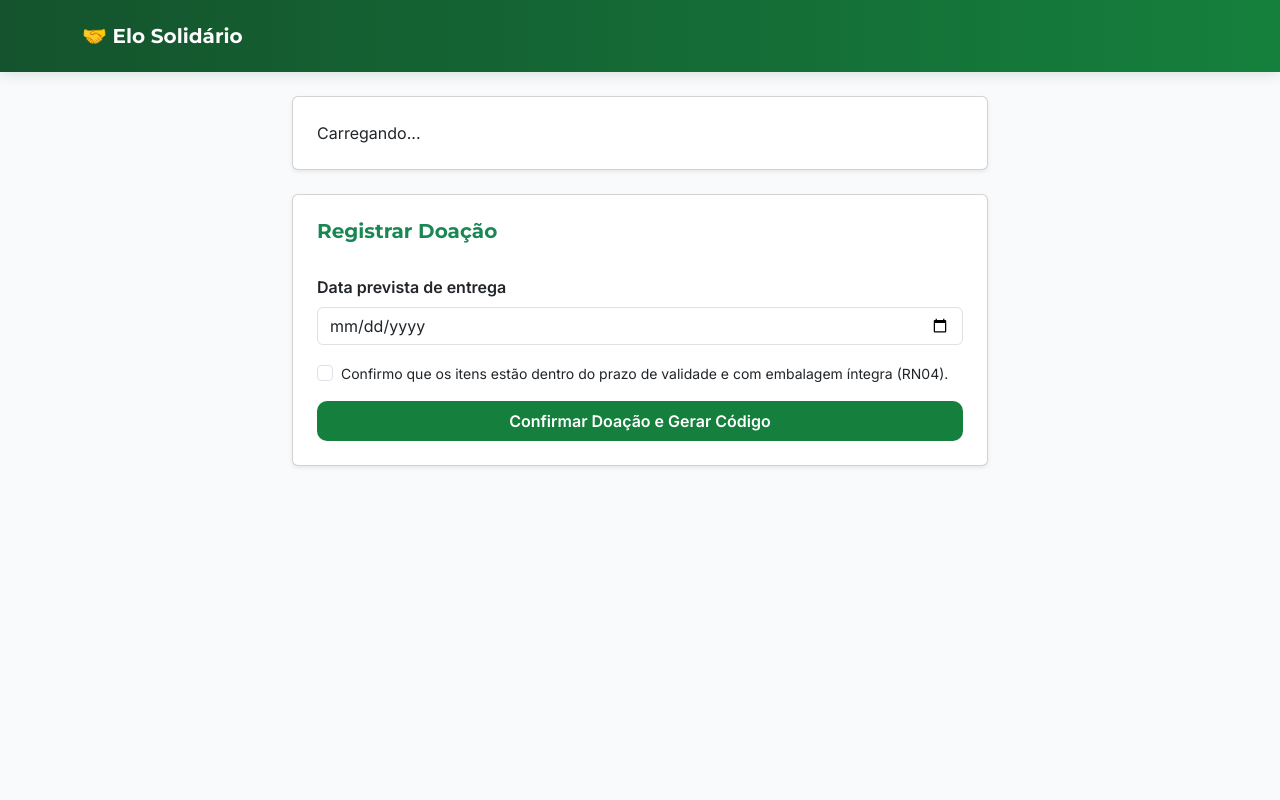
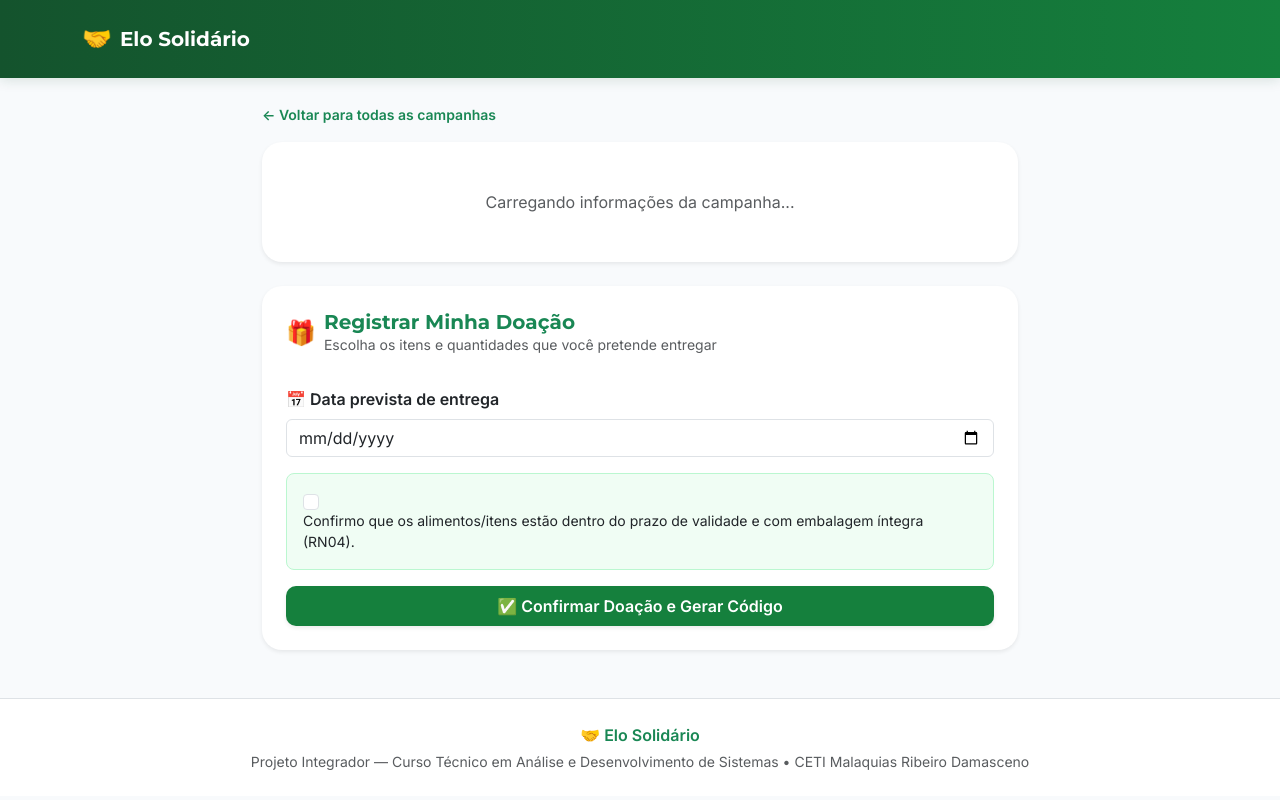
Before and after one commit to asdfjean91-coder/projeto_integrador_elo_solidario, a plain HTML site: page campanha.html in a window 1280 px wide. Drawn offline with nearby package versions, Linux system fonts and the light colour scheme; a script that the page names is missing.

Commit message:
Update campanha.html

```diff
--- a/campanha.html
+++ b/campanha.html
@@ -8,36 +8,61 @@
     <link rel="stylesheet" href="css/style.css">
 </head>
 <body>
-    <nav class="navbar navbar-dark navbar-elo py-3">
+    <nav class="navbar navbar-dark navbar-elo py-3 sticky-top">
         <div class="container">
-            <a class="navbar-brand fw-bold" href="index.html">🤝 Elo Solidário</a>
-            <div id="nav-acoes"></div>
+            <a class="navbar-brand fw-bold d-flex align-items-center gap-2" href="index.html">
+                <span class="fs-4">🤝</span>
+                <span>Elo Solidário</span>
+            </a>
+            <div id="nav-acoes" class="d-flex align-items-center"></div>
         </div>
     </nav>
 
-    <main class="container my-4" style="max-width: 720px;">
-        <div id="detalhe-campanha" class="card p-4 shadow-sm mb-4">Carregando...</div>
+    <main class="container my-4" style="max-width: 780px;">
+        <div class="mb-3">
+            <a href="index.html" class="text-decoration-none text-success fw-semibold small">← Voltar para todas as campanhas</a>
+        </div>
 
-        <form id="form-doacao" class="card p-4 shadow-sm">
-            <h2 class="h5 fw-bold text-success mb-3">Registrar Doação</h2>
+        <div id="detalhe-campanha" class="card border-0 p-4 shadow-sm mb-4" style="border-radius: 20px;">
+            <div class="text-center py-4 text-muted">Carregando informações da campanha...</div>
+        </div>
+
+        <form id="form-doacao" class="card border-0 p-4 shadow-sm" style="border-radius: 20px;">
+            <div class="d-flex align-items-center gap-2 mb-3">
+                <span class="fs-4">🎁</span>
+                <div>
+                    <h2 class="h5 fw-bold text-success mb-0">Registrar Minha Doação</h2>
+                    <p class="small text-muted mb-0">Escolha os itens e quantidades que você pretende entregar</p>
+                </div>
+            </div>
+
             <div id="alerta-doacao"></div>
             <div id="lista-itens-doar" class="mb-3"></div>
 
             <div class="mb-3">
-                <label for="data-prevista" class="form-label fw-semibold">Data prevista de entrega</label>
+                <label for="data-prevista" class="form-label fw-semibold">📅 Data prevista de entrega</label>
                 <input type="date" id="data-prevista" class="form-control" required>
             </div>
 
-            <div class="form-check mb-3">
-                <input class="form-check-input" type="checkbox" id="check-validade" required>
+            <div class="form-check p-3 rounded-3 mb-3" style="background-color: #f0fdf4; border: 1px solid #bbf7d0;">
+                <input class="form-check-input ms-0 me-2" type="checkbox" id="check-validade" required>
                 <label class="form-check-label small" for="check-validade">
-                    Confirmo que os itens estão dentro do prazo de validade e com embalagem íntegra (RN04).
+                    Confirmo que os alimentos/itens estão dentro do prazo de validade e com embalagem íntegra (RN04).
                 </label>
             </div>
 
-            <button type="submit" class="btn btn-elo w-100 py-2">Confirmar Doação e Gerar Código</button>
+            <button type="submit" class="btn btn-elo btn-lg w-100 fs-6 shadow-sm">
+                ✅ Confirmar Doação e Gerar Código
+            </button>
         </form>
     </main>
+
+    <footer class="bg-white border-top py-4 mt-5">
+        <div class="container text-center">
+            <p class="fw-bold text-success mb-1">🤝 Elo Solidário</p>
+            <p class="small text-muted mb-0">Projeto Integrador — Curso Técnico em Análise e Desenvolvimento de Sistemas • CETI Malaquias Ribeiro Damasceno</p>
+        </div>
+    </footer>
 
     <script type="module" src="js/campanha.js"></script>
 </body>
```
